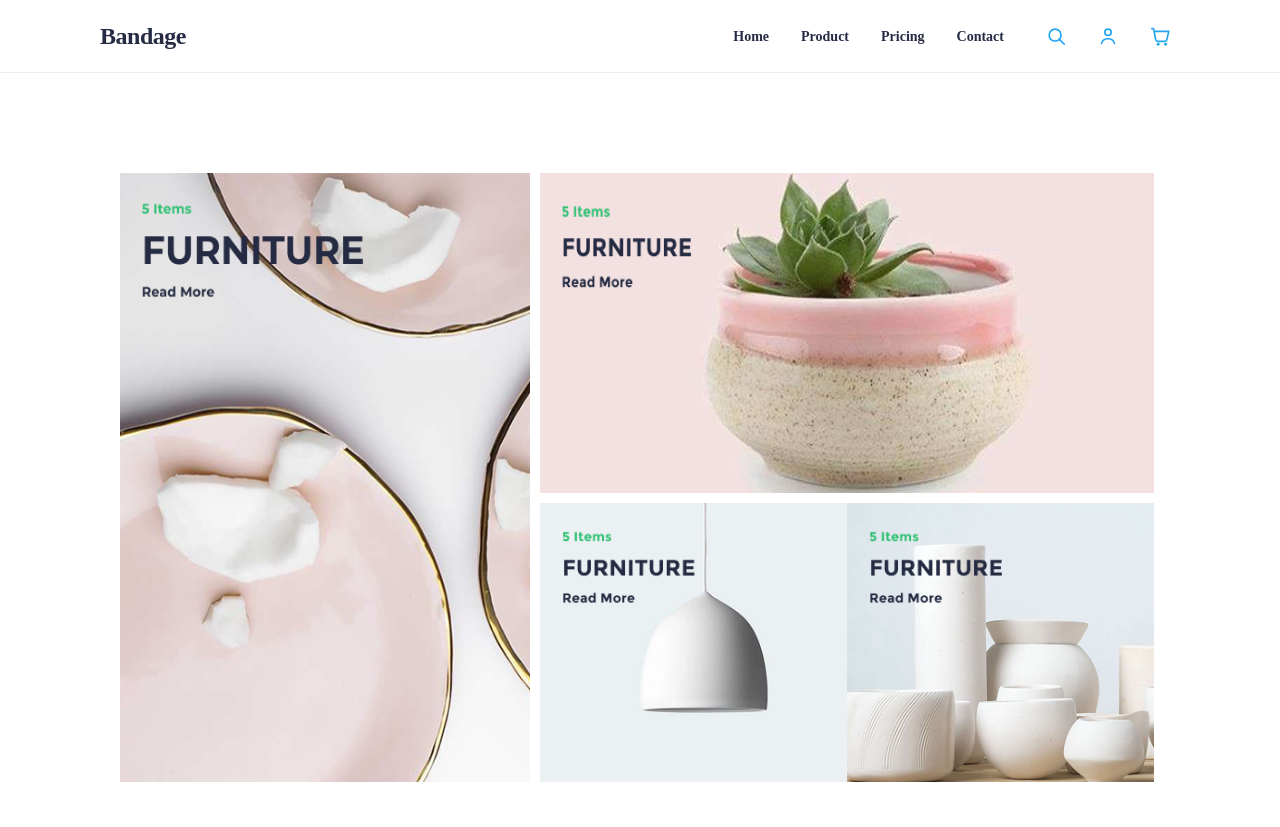
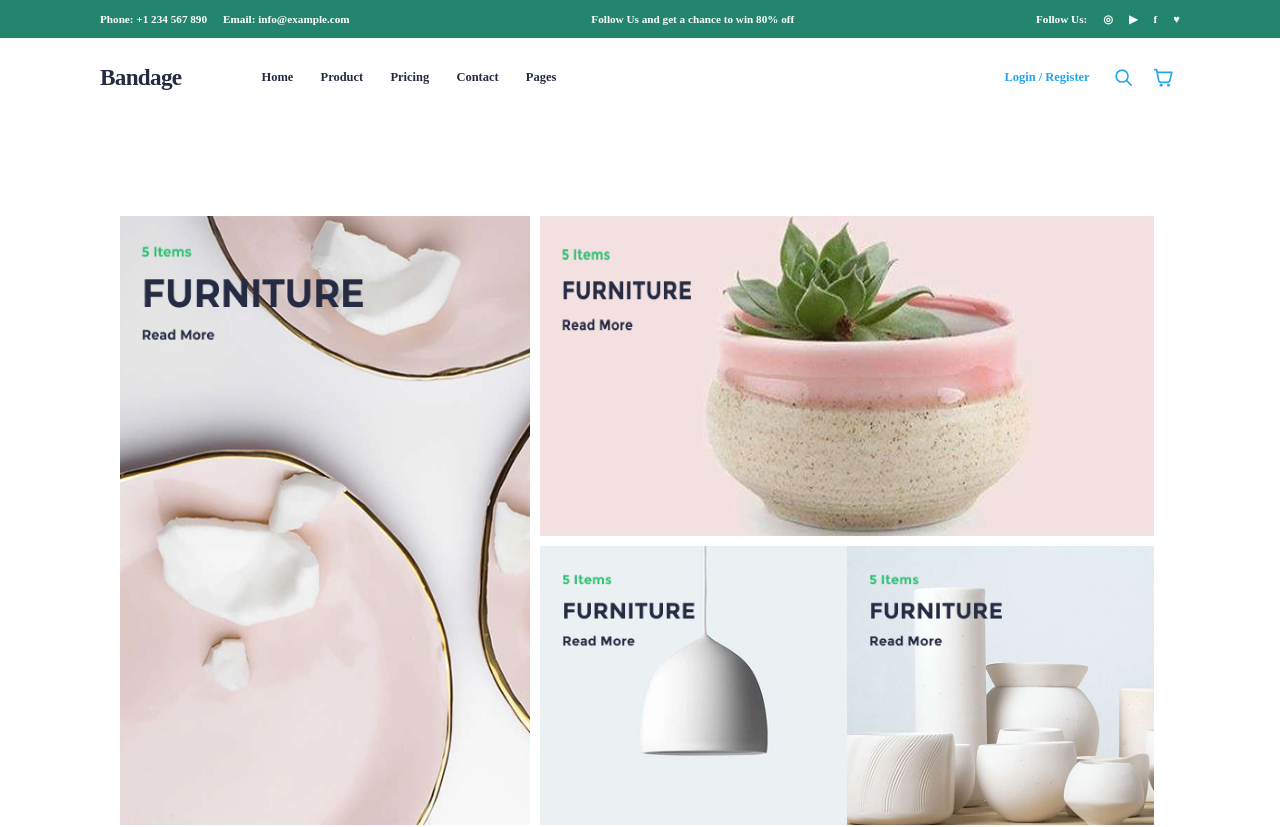
Before and after one commit to Bet1235/ecommerce, a React (Vite) app: page / in a window 1280 px wide. Shown: the top 827 px of the page. Built offline with nearby package versions, Linux system fonts and the light colour scheme; no server answers.

Commit message:
fix: mobile responsiveness on header

```diff
--- a/src/components/Header/Header.css
+++ b/src/components/Header/Header.css
@@ -1,40 +1,92 @@
 .header {
-  position: sticky;
-  top: 0;
-  z-index: 100;
+  width: 100%;
   background: var(--color-white);
-  border-bottom: 1px solid var(--color-border);
+  position: relative;
+  z-index: 10;
+}
+
+
+.header__topbar {
+  width: 100%;
+  min-height: 38px;
+  background: #23856d;
+  color: var(--color-white);
+}
+
+.header__topbar-inner {
+  min-height: 38px;
+
+  display: flex;
+  align-items: center;
+  justify-content: space-between;
+
+  gap: 1rem;
+
+  font-size: 0.7rem;
+  font-weight: 600;
+}
+
+.header__topbar-left,
+.header__topbar-right {
+  display: flex;
+  align-items: center;
+  gap: 1rem;
+
+  white-space: nowrap;
+}
+
+.header__topbar-center {
+  text-align: center;
+  white-space: nowrap;
+}
+
+
+
+.header__main {
+  width: 100%;
+  background: var(--color-white);
 }
 
 .header__inner {
-  min-height: 72px;
+  min-height: 78px;
+
   display: flex;
   align-items: center;
-  justify-content: space-between;
-  gap: 2rem;
+
+  padding-top: 0;
+  padding-bottom: 0;
 }
+
 
 .header__logo {
   flex-shrink: 0;
+
   color: var(--color-black);
-  font-size: 1.5rem;
+
+  font-size: 1.45rem;
   font-weight: 700;
+  letter-spacing: -0.03em;
+
   text-decoration: none;
-  letter-spacing: -0.02em;
 }
+
 
 .header__nav {
   display: flex;
   align-items: center;
-  gap: 2rem;
-  margin-left: auto;
+
+  gap: 1.7rem;
+
+  margin-left: 5rem;
 }
 
 .header__link {
   color: var(--color-text);
-  font-size: 0.875rem;
+  font-size: 0.78rem;
   font-weight: 600;
   text-decoration: none;
+  white-space: nowrap;
+
   transition: color 0.2s ease;
 }
 
@@ -43,28 +95,49 @@
   color: var(--color-black);
 }
 
+
+
 .header__actions {
+  margin-left: auto;
+
   display: flex;
   align-items: center;
-  gap: 0.75rem;
+
+  gap: 0.35rem;
+}
+
+.header__login {
+  margin-right: 0.7rem;
+
+  color: var(--color-primary);
+
+  font-size: 0.78rem;
+  font-weight: 700;
+
+  white-space: nowrap;
 }
 
 .header__action,
 .header__cart {
+  position: relative;
+
+  width: 34px;
+  height: 34px;
+
   display: flex;
   align-items: center;
   justify-content: center;
-  width: 40px;
-  height: 40px;
+
   padding: 0;
+
   color: var(--color-primary);
+
   background: transparent;
   border: 0;
+
   text-decoration: none;
+
   cursor: pointer;
-  transition:
-    color 0.2s ease,
-    background-color 0.2s ease;
 }
 
 .header__action:hover,
@@ -72,130 +145,161 @@
   color: var(--color-black);
 }
 
-.header__cart {
-  position: relative;
-}
 
 .header__badge {
   position: absolute;
-  top: -2px;
-  right: -2px;
+
+  top: -1px;
+  right: -1px;
+
+  min-width: 16px;
+  height: 16px;
 
   display: flex;
   align-items: center;
   justify-content: center;
 
-  min-width: 18px;
-  height: 18px;
-  padding: 0 4px;
+  padding: 0 3px;
 
   color: var(--color-white);
   background: var(--color-primary);
 
   border-radius: 50%;
 
-  font-size: 0.65rem;
+  font-size: 0.55rem;
   font-weight: 700;
   line-height: 1;
 }
 
+
 .header__menu-button {
   display: none;
+
+  width: 34px;
+  height: 34px;
+
   flex-direction: column;
+  align-items: center;
   justify-content: center;
+
   gap: 4px;
 
-  width: 40px;
-  height: 40px;
-  padding: 8px;
+  padding: 6px;
 
   background: transparent;
   border: 0;
+
   cursor: pointer;
 }
 
 .header__menu-button span {
+  width: 20px;
+  height: 2px;
+
   display: block;
-  width: 100%;
-  height: 2px;
+
   background: var(--color-black);
 }
 
-/* Mobile navigation */
 
 .header__mobile-nav {
   display: none;
 }
 
-/* Tablet */
 
-@media (max-width: 900px) {
+@media (max-width: 1000px) {
   .header__nav {
+    margin-left: 2.5rem;
     gap: 1rem;
   }
 
-  .header__inner {
-    gap: 1rem;
+  .header__link {
+    font-size: 0.75rem;
+  }
+
+  .header__login {
+    font-size: 0.72rem;
   }
 }
 
-/* Mobile */
 
 @media (max-width: 768px) {
-  .header {
-    position: relative;
+  /*
+    The screenshot's mobile reference
+    does NOT show the desktop green bar.
+  */
+  .header__topbar {
+    display: none;
   }
 
   .header__inner {
-    min-height: 64px;
+    min-height: 60px;
+
+    padding-left: 1.25rem;
+    padding-right: 1.25rem;
+  }
+
+  .header__logo {
+    font-size: 1.15rem;
   }
 
   .header__nav {
     display: none;
   }
 
-  .header__actions {
-    margin-left: auto;
+  .header__login {
+    display: none;
   }
 
-  .header__user {
-    display: none;
+  .header__actions {
+    gap: 0.1rem;
+  }
+
+  .header__action,
+  .header__cart,
+  .header__menu-button {
+    width: 34px;
+    height: 34px;
   }
 
   .header__menu-button {
     display: flex;
   }
 
+
   .header__mobile-nav {
     display: flex;
+
     flex-direction: column;
-    gap: 1.5rem;
+    align-items: center;
+
+    gap: 1.45rem;
 
     max-height: 0;
-    padding: 0 1.5rem;
+
+    padding: 0;
 
     overflow: hidden;
 
     background: var(--color-white);
-    border-top: 1px solid transparent;
 
     transition:
-      max-height 0.3s ease,
-      padding 0.3s ease,
-      border-color 0.3s ease;
+      max-height 0.25s ease,
+      padding 0.25s ease;
   }
 
   .header__mobile-nav--open {
-    max-height: 320px;
-    padding: 1.5rem;
+    max-height: 300px;
 
-    border-top-color: var(--color-border);
+    padding: 1.25rem 1rem 2rem;
   }
 
   .header__mobile-link {
     color: var(--color-text);
-    font-size: 1rem;
-    font-weight: 600;
+
+    font-size: 0.95rem;
+    font-weight: 500;
+
     text-decoration: none;
   }
 
@@ -204,3 +308,23 @@
     color: var(--color-black);
   }
 }
+
+
+
+@media (max-width: 380px) {
+  .header__inner {
+    padding-left: 0.9rem;
+    padding-right: 0.9rem;
+  }
+
+  .header__logo {
+    font-size: 1.05rem;
+  }
+
+  .header__action,
+  .header__cart,
+  .header__menu-button {
+    width: 31px;
+    height: 31px;
+  }
+}
--- a/src/components/Header/Header.tsx
+++ b/src/components/Header/Header.tsx
@@ -1,3 +1,242 @@
+// import { useState } from "react";
+// import { Link, NavLink } from "react-router-dom";
+
+// import { useAppSelector } from "../../app/hooks";
+// import { selectCartCount } from "../../features/cart/cartSlice";
+
+// import "./Header.css";
+
+// const Header = () => {
+//   const count = useAppSelector(selectCartCount);
+//   const [isMenuOpen, setIsMenuOpen] = useState(false);
+
+//   const closeMenu = () => {
+//     setIsMenuOpen(false);
+//   };
+
+//   return (
+//     <header className="header">
+
+//       <div className="header__topbar">
+//         <div className="container header__topbar-inner">
+//           <div className="header__contact">
+//             <a href="tel:+1225550118">
+//               <span aria-hidden="true">☎</span>
+//               (225) 555-0118
+//             </a>
+
+//             <a href="mailto:michelle.rivera@example.com">
+//               <span aria-hidden="true">✉</span>
+//               michelle.rivera@example.com
+//             </a>
+//           </div>
+
+//           <p className="header__promotion">
+//             Follow Us and get a chance to win 80% off
+//           </p>
+
+//           <div className="header__social">
+//             <span>Follow Us :</span>
+
+//             <a href="#" aria-label="Instagram">
+//               ◎
+//             </a>
+
+//             <a href="#" aria-label="YouTube">
+//               ▶
+//             </a>
+
+//             <a href="#" aria-label="Facebook">
+//               f
+//             </a>
+
+//             <a href="#" aria-label="Twitter">
+//               ♥
+//             </a>
+//           </div>
+//         </div>
+//       </div>
+
+
+//       <div className="header__main">
+//         <div className="container header__inner">
+//           <Link to="/" className="header__logo" onClick={closeMenu}>
+//             Bandage
+//           </Link>
+
+//           <nav className="header__nav" aria-label="Main navigation">
+//             <NavLink to="/" className="header__link">
+//               Home
+//             </NavLink>
+
+//             <NavLink to="/products" className="header__link">
+//               Shop
+//             </NavLink>
+
+//             <NavLink to="/about" className="header__link">
+//               About
+//             </NavLink>
+
+//             <NavLink to="/blog" className="header__link">
+//               Blog
+//             </NavLink>
+
+//             <NavLink to="/contact" className="header__link">
+//               Contact
+//             </NavLink>
+
+//             <NavLink to="/pages" className="header__link">
+//               Pages
+//             </NavLink>
+//           </nav>
+
+//           <div className="header__actions">
+//             <button
+//               type="button"
+//               className="header__action header__login"
+//               aria-label="Login or register"
+//             >
+//               <span aria-hidden="true">♙</span>
+//               <span>Login / Register</span>
+//             </button>
+
+//             <button
+//               type="button"
+//               className="header__action"
+//               aria-label="Search"
+//             >
+//               <svg
+//                 width="20"
+//                 height="20"
+//                 viewBox="0 0 24 24"
+//                 fill="none"
+//                 aria-hidden="true"
+//               >
+//                 <circle
+//                   cx="11"
+//                   cy="11"
+//                   r="6.5"
+//                   stroke="currentColor"
+//                   strokeWidth="1.8"
+//                 />
+//                 <path
+//                   d="M16 16L21 21"
+//                   stroke="currentColor"
+//                   strokeWidth="1.8"
+//                   strokeLinecap="round"
+//                 />
+//               </svg>
+//             </button>
+
+//             <Link
+//               to="/cart"
+//               className="header__cart"
+//               aria-label={`Cart, ${count} item${count === 1 ? "" : "s"}`}
+//             >
+//               <svg
+//                 width="20"
+//                 height="20"
+//                 viewBox="0 0 24 24"
+//                 fill="none"
+//                 aria-hidden="true"
+//               >
+//                 <path
+//                   d="M3 4h2l2.4 12.2a2 2 0 0 0 2 1.6h8a2 2 0 0 0 2-1.6L21.6 7H6.2"
+//                   stroke="currentColor"
+//                   strokeWidth="1.8"
+//                   strokeLinecap="round"
+//                   strokeLinejoin="round"
+//                 />
+//                 <circle cx="10" cy="21" r="1.6" fill="currentColor" />
+//                 <circle cx="18" cy="21" r="1.6" fill="currentColor" />
+//               </svg>
+
+//               {count > 0 && (
+//                 <span className="header__badge">
+//                   {count > 99 ? "99+" : count}
+//                 </span>
+//               )}
+//             </Link>
+
+//             <button
+//               type="button"
+//               className="header__action header__wishlist"
+//               aria-label="Wishlist"
+//             >
+//               ♡
+//             </button>
+//           </div>
+
+//           <button
+//             type="button"
+//             className="header__menu-button"
+//             onClick={() => setIsMenuOpen((previous) => !previous)}
+//             aria-label={isMenuOpen ? "Close menu" : "Open menu"}
+//             aria-expanded={isMenuOpen}
+//           >
+//             <span />
+//             <span />
+//             <span />
+//           </button>
+//         </div>
+
+//         {/* Mobile navigation */}
+//         <nav
+//           className={`header__mobile-nav ${
+//             isMenuOpen ? "header__mobile-nav--open" : ""
+//           }`}
+//           aria-label="Mobile navigation"
+//         >
+//           <NavLink to="/" className="header__mobile-link" onClick={closeMenu}>
+//             Home
+//           </NavLink>
+
+//           <NavLink
+//             to="/products"
+//             className="header__mobile-link"
+//             onClick={closeMenu}
+//           >
+//             Shop
+//           </NavLink>
+
+//           <NavLink
+//             to="/about"
+//             className="header__mobile-link"
+//             onClick={closeMenu}
+//           >
+//             About
+//           </NavLink>
+
+//           <NavLink
+//             to="/blog"
+//             className="header__mobile-link"
+//             onClick={closeMenu}
+//           >
+//             Blog
+//           </NavLink>
+
+//           <NavLink
+//             to="/contact"
+//             className="header__mobile-link"
+//             onClick={closeMenu}
+//           >
+//             Contact
+//           </NavLink>
+
+//           <Link
+//             to="/cart"
+//             className="header__mobile-link"
+//             onClick={closeMenu}
+//           >
+//             Cart ({count})
+//           </Link>
+//         </nav>
+//       </div>
+//     </header>
+//   );
+// };
+
+// export default Header;
 import { useState } from "react";
 import { Link, NavLink } from "react-router-dom";
 import { selectCartCount } from "../../features/cart/cartSlice";
@@ -6,7 +245,9 @@ import "./Header.css";
 
 const Header = () => {
   const count = useAppSelector(selectCartCount);
-  const [isMenuOpen, setIsMenuOpen] = useState(false);
+
+  // Open by default so the mobile reference matches the supplied design.
+  const [isMenuOpen, setIsMenuOpen] = useState(true);
 
   const closeMenu = () => {
     setIsMenuOpen(false);
@@ -14,14 +255,52 @@ const Header = () => {
 
   return (
     <header className="header">
+      {/* Desktop top bar */}
+      <div className="header__topbar">
+        <div className="header__topbar-inner container">
+          <div className="header__topbar-left">
+            <span>Phone: +1 234 567 890</span>
+            <span>Email: info@example.com</span>
+          </div>
+
+          <div className="header__topbar-center">
+            Follow Us and get a chance to win 80% off
+          </div>
+
+          <div className="header__topbar-right">
+            <span>Follow Us:</span>
+            <span> <a href="#" aria-label="Instagram">
+              ◎
+            </a></span>
+            <span> <a href="#" aria-label="YouTube">
+              ▶
+             </a></span>
+            <span><a href="#" aria-label="Facebook">
+              f
+            </a></span>
+            <span><a href="#" aria-label="Twitter">
+               ♥
+             </a></span>
+          </div>
+        </div>
+      </div>
+
+      {/* Main header */}
+      <div className="header__main">
         <div className="container header__inner">
-        {/* Logo */}
-        <Link to="/" className="header__logo" onClick={closeMenu}>
+          <Link
+            to="/"
+            className="header__logo"
+            onClick={closeMenu}
+          >
             Bandage
           </Link>
 
-        {/* Desktop Navigation */}
-        <nav className="header__nav" aria-label="Main navigation">
+          {/* Desktop navigation */}
+          <nav
+            className="header__nav"
+            aria-label="Main navigation"
+          >
             <NavLink to="/" className="header__link">
               Home
             </NavLink>
@@ -37,10 +316,22 @@ const Header = () => {
             <NavLink to="/" className="header__link">
               Contact
             </NavLink>
+
+            <NavLink to="/" className="header__link">
+              Pages
+            </NavLink>
           </nav>
 
-        {/* Header Actions */}
+          {/* Actions */}
           <div className="header__actions">
+            <Link
+              to="/"
+              className="header__login"
+            >
+              Login / Register
+            </Link>
+
+            {/* Search */}
             <button
               type="button"
               className="header__action"
@@ -69,38 +360,13 @@ const Header = () => {
               </svg>
             </button>
 
-          <button
-            type="button"
-            className="header__action header__user"
-            aria-label="Account"
-          >
-            <svg
-              width="22"
-              height="22"
-              viewBox="0 0 24 24"
-              fill="none"
-              aria-hidden="true"
-            >
-              <circle
-                cx="12"
-                cy="8"
-                r="3.5"
-                stroke="currentColor"
-                strokeWidth="1.8"
-              />
-              <path
-                d="M5 20C5.8 16.8 8.2 15 12 15C15.8 15 18.2 16.8 19 20"
-                stroke="currentColor"
-                strokeWidth="1.8"
-                strokeLinecap="round"
-              />
-            </svg>
-          </button>
-
+            {/* Cart */}
             <Link
               to="/cart"
               className="header__cart"
-            aria-label={`Cart, ${count} item${count === 1 ? "" : "s"}`}
+              aria-label={`Cart, ${count} item${
+                count === 1 ? "" : "s"
+              }`}
             >
               <svg
                 width="22"
@@ -116,8 +382,18 @@ const Header = () => {
                   strokeLinecap="round"
                   strokeLinejoin="round"
                 />
-              <circle cx="10" cy="21" r="1.6" fill="currentColor" />
-              <circle cx="18" cy="21" r="1.6" fill="currentColor" />
+                <circle
+                  cx="10"
+                  cy="21"
+                  r="1.6"
+                  fill="currentColor"
+                />
+                <circle
+                  cx="18"
+                  cy="21"
+                  r="1.6"
+                  fill="currentColor"
+                />
               </svg>
 
               {count > 0 && (
@@ -126,14 +402,17 @@ const Header = () => {
                 </span>
               )}
             </Link>
-        </div>
 
-        {/* phone Menu Button */}
+            {/* Mobile menu */}
             <button
               type="button"
               className="header__menu-button"
-          onClick={() => setIsMenuOpen((previous) => !previous)}
-          aria-label={isMenuOpen ? "Close menu" : "Open menu"}
+              onClick={() =>
+                setIsMenuOpen((previous) => !previous)
+              }
+              aria-label={
+                isMenuOpen ? "Close menu" : "Open menu"
+              }
               aria-expanded={isMenuOpen}
             >
               <span />
@@ -141,30 +420,50 @@ const Header = () => {
               <span />
             </button>
           </div>
+        </div>
 
-      {/* phone Navigation */}
+        {/* Mobile navigation */}
         <nav
           className={`header__mobile-nav ${
-          isMenuOpen ? "header__mobile-nav--open" : ""
+            isMenuOpen
+              ? "header__mobile-nav--open"
+              : ""
           }`}
           aria-label="Mobile navigation"
         >
-        <NavLink to="/" className="header__mobile-link" onClick={closeMenu}>
+          <NavLink
+            to="/"
+            className="header__mobile-link"
+            onClick={closeMenu}
+          >
             Home
           </NavLink>
 
-        <NavLink to="/" className="header__mobile-link" onClick={closeMenu}>
+          <NavLink
+            to="/"
+            className="header__mobile-link"
+            onClick={closeMenu}
+          >
             Product
           </NavLink>
 
-        <NavLink to="/" className="header__mobile-link" onClick={closeMenu}>
+          <NavLink
+            to="/"
+            className="header__mobile-link"
+            onClick={closeMenu}
+          >
             Pricing
           </NavLink>
 
-        <NavLink to="/" className="header__mobile-link" onClick={closeMenu}>
+          <NavLink
+            to="/"
+            className="header__mobile-link"
+            onClick={closeMenu}
+          >
             Contact
           </NavLink>
         </nav>
+      </div>
     </header>
   );
 };
```
Lines whose indentation alone changed are shown as unchanged.
